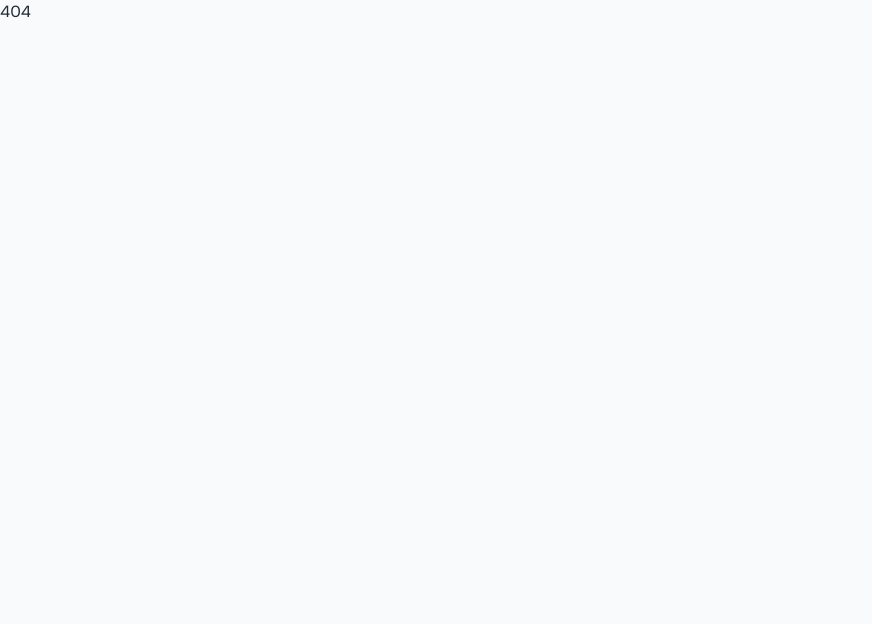
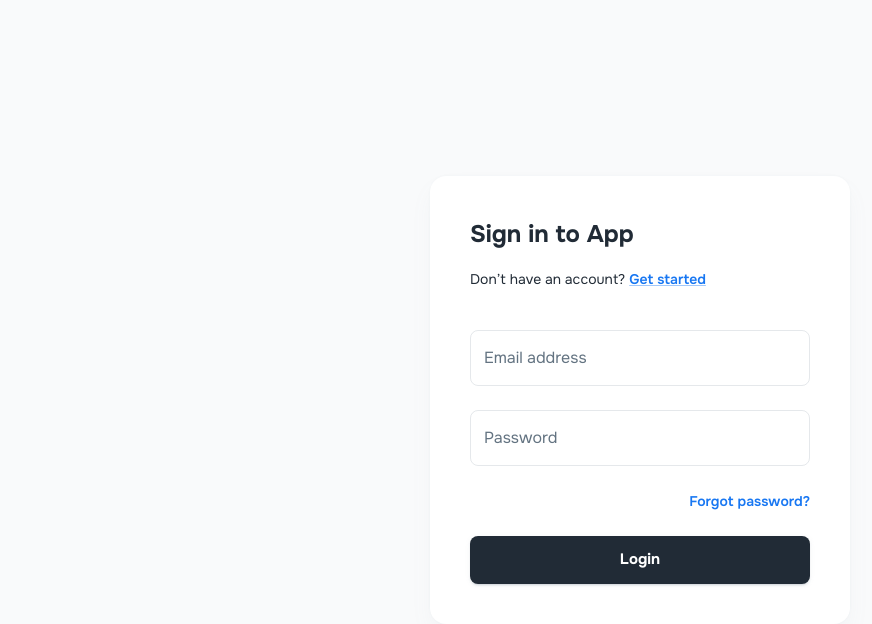
Before and after one commit to EmmanuelJCA/react-template, a React (Vite) app: page /auth/signin in a window 1280 px wide. Shown: the top 624 px of the page, without its empty margins (0-872 px from the left). Built offline with nearby package versions, Linux system fonts and the light colour scheme.

Commit message:
feat: sign in page

```diff
--- /dev/null
+++ b/src/pages/auth/SignIn/components/SignInForm.tsx
@@ -0,0 +1,75 @@
+import { Stack, TextField, Button, Link, Box } from '@mui/material';
+import { useForm } from 'react-hook-form';
+
+import { useRouter } from '@/router/hooks';
+
+// ----------------------------------------------------------------------
+
+interface Form {
+  email: string;
+  password: string;
+}
+
+const SignInForm = () => {
+  const router = useRouter();
+
+  const { register, handleSubmit, formState: { errors } } = useForm<Form>();
+
+  const signIn = (credentials: Form) => {
+    console.log(credentials);
+    router.push('/');
+  };
+
+  return (
+    <Box component="form" onSubmit={handleSubmit(signIn)}>
+      <Stack spacing={3}>
+        <TextField
+          label="Email address"
+          type='email'
+          { ...register('email', {
+            required: 'this field is required',
+            pattern: {
+              value: /^[\w-.]+@([\w-]+\.)+[\w-]{2,4}$/,
+              message: 'invalid email address'
+            }
+          })}
+          error={ !!errors.email }
+          helperText={ errors.email?.message }
+        />
+
+        <TextField
+          label="Password"
+          type="password"
+          { ...register('password', {
+            required: 'this field is required',
+            minLength: { value: 6, message: 'minium 6 characters' },
+            pattern: {
+              value: /^[^\s]+$/,
+              message: 'space not allowed'
+            }
+          })}
+          error={ !!errors.password }
+          helperText={ errors.password?.message }
+        />
+      </Stack>
+
+      <Stack direction="row" alignItems="center" justifyContent="flex-end" sx={{ my: 3 }}>
+        <Link variant="subtitle2" underline="hover">
+          Forgot password?
+        </Link>
+      </Stack>
+
+      <Button
+        fullWidth
+        size="large"
+        type="submit"
+        variant="contained"
+        color="inherit"
+      >
+        Login
+      </Button>
+    </Box>
+  )
+}
+
+export default SignInForm;
--- /dev/null
+++ b/src/pages/auth/SignIn/components/index.ts
@@ -0,0 +1 @@
+export { default as SignInForm } from './SignInForm';
--- /dev/null
+++ b/src/pages/auth/SignIn/index.tsx
@@ -0,0 +1,19 @@
+import { Helmet } from 'react-helmet-async';
+
+import { SignInView } from './view';
+
+// ----------------------------------------------------------------------
+
+const SignInPage = () => {
+  return (
+    <>
+      <Helmet>
+        <title>App | Sign in</title>
+      </Helmet>
+
+      <SignInView />
+    </>
+  )
+}
+
+export default SignInPage;
--- /dev/null
+++ b/src/pages/auth/SignIn/view/SignInView.tsx
@@ -0,0 +1,43 @@
+import { alpha, useTheme } from '@mui/material/styles';
+import { Stack, Box, Card, Typography, Link } from '@mui/material';
+
+import { bgGradient } from '@/theme/css';
+import { SignInForm } from '../components';
+
+// ----------------------------------------------------------------------
+
+export default function LoginView() {
+  const theme = useTheme();
+
+  return (
+    <Box
+      sx={{
+        ...bgGradient({
+          color: alpha(theme.palette.background.default, 0.9),
+        }),
+        height: 1,
+      }}
+    >
+      <Stack alignItems="center" justifyContent="center" sx={{ height: 1 }}>
+        <Card
+          sx={{
+            p: 5,
+            width: 1,
+            maxWidth: 420,
+          }}
+        >
+          <Typography variant="h4">Sign in to App</Typography>
+
+          <Typography variant="body2" sx={{ mt: 2, mb: 5 }}>
+            Don’t have an account?
+            <Link variant="subtitle2" sx={{ ml: 0.5 }}>
+              Get started
+            </Link>
+          </Typography>
+
+          <SignInForm />
+        </Card>
+      </Stack>
+    </Box>
+  );
+}
--- /dev/null
+++ b/src/pages/auth/SignIn/view/index.ts
@@ -0,0 +1 @@
+export { default as SignInView } from './SignInView';
--- a/src/router/Router.tsx
+++ b/src/router/Router.tsx
@@ -1,11 +1,12 @@
 import { useRoutes } from 'react-router-dom';
 
-import { ErrorRoutes, MainRoutes } from './routes';
+import { AuthRoutes, ErrorRoutes, MainRoutes } from './routes';
 
 // ----------------------------------------------------------------------
 
 const Router = () => {
   const routes = useRoutes([
+    AuthRoutes,
     MainRoutes,
     ErrorRoutes,
   ]);
--- /dev/null
+++ b/src/router/routes/AuthRoutes.tsx
@@ -0,0 +1,23 @@
+import { Suspense, lazy } from 'react';
+import { Outlet, RouteObject } from 'react-router-dom';
+
+// ----------------------------------------------------------------------
+
+export const SignInPage = lazy(() => import('@/pages/auth/SignIn'));
+
+const AuthRoutes: RouteObject =  {
+  path: 'auth',
+  element: (
+    <Suspense>
+      <Outlet />
+    </Suspense>
+  ),
+  children: [
+    {
+      path: 'signin',
+      element: <SignInPage />,
+    },
+  ],
+}
+
+export default AuthRoutes;
--- a/src/router/routes/index.ts
+++ b/src/router/routes/index.ts
@@ -1,2 +1,3 @@
+export { default as AuthRoutes } from './AuthRoutes';
 export { default as MainRoutes } from './MainRoutes';
 export { default as ErrorRoutes } from './ErrorRoutes';
```
